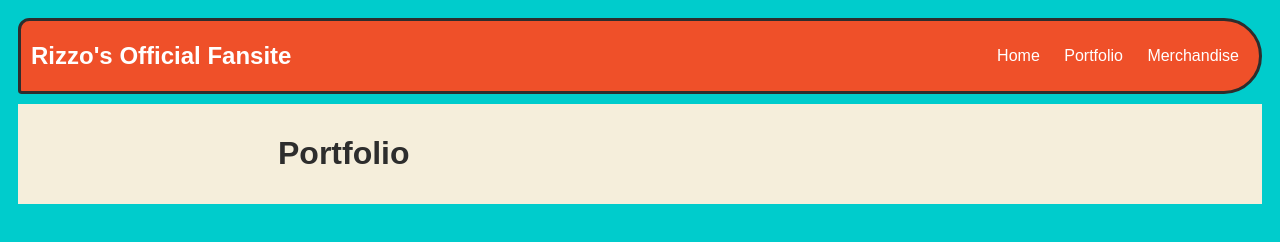
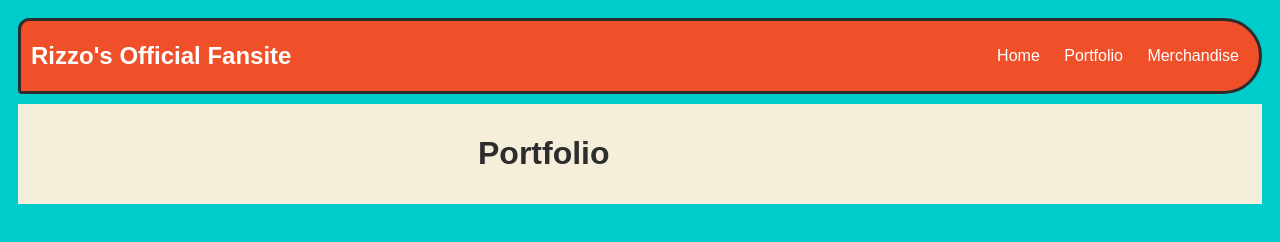
Before and after one commit to Codyarmand2170/Codyarmand2170.github.io, a plain HTML site: page portfolio.html in a window 1280 px wide. Drawn offline with nearby package versions, Linux system fonts and the light colour scheme; no server answers.

Commit message:
adjust header

```diff
--- a/portfolio.html
+++ b/portfolio.html
@@ -53,7 +53,7 @@
                 display: flex;
             }
             [class=content] {
-                margin-left: 250px;
+                margin-left: 450px;
                 padding: 10px;
             }
         </style>
```
